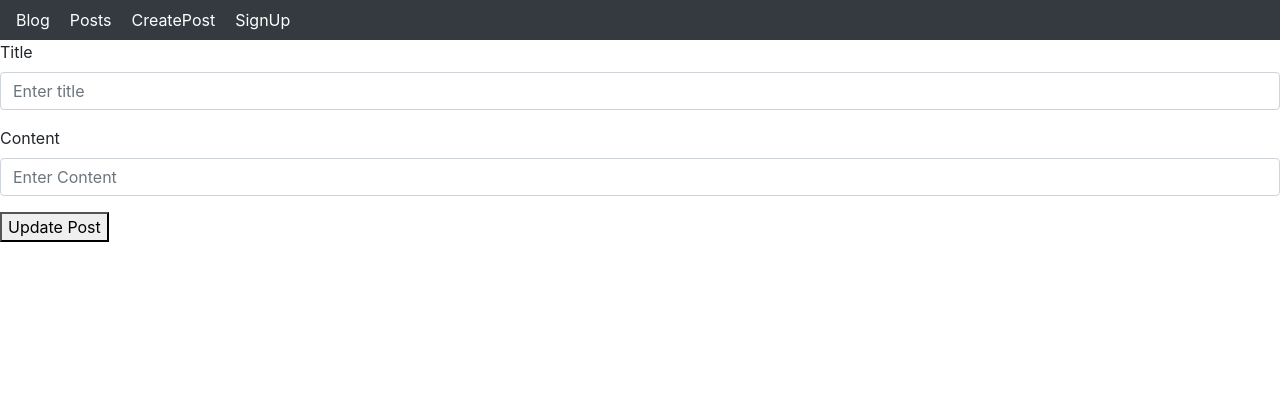
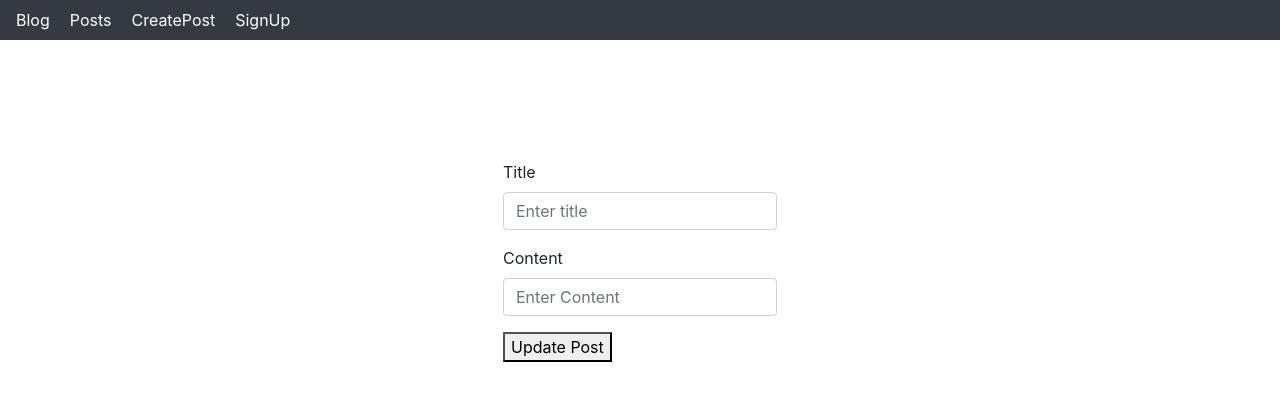
Before and after one commit to Nerfi/blog-app, a React (Create React App) app: page /update/post/1 in a window 1280 px wide. Shown: the top 400 px of the page. Built offline with nearby package versions, Linux system fonts and the light colour scheme; no server answers; the HTML template or start-up script is replaced by a standard one.

Commit message:
stated with update componennt, read the comments leave on the comment and check docs from firestore

```diff
--- a/src/components/PostCreation/CreatePost.js
+++ b/src/components/PostCreation/CreatePost.js
@@ -37,7 +37,7 @@ function Post(props) {
     event.preventDefault();
 
     const {title, author, likes }  = details;
-    const {value} = category;
+    const { value } = category;
 
 
     // code from firestore
--- a/src/components/UpdatePost/UpdatePost.js
+++ b/src/components/UpdatePost/UpdatePost.js
@@ -1,5 +1,8 @@
 import React,{useState, useEffect} from 'react';
 import {Form} from 'react-bootstrap';
+//importing firebase
+import firebase from '../../firebase/firebase';
+
 
 const UpdatePost = (props) => {
 
@@ -9,15 +12,28 @@ const UpdatePost = (props) => {
     category: ""
   });
 
+  //probablemente necesito reescribir este hook, completamente with firestore methods.
+  useEffect(() => {
 
-  useEffect(() => {
     async function fetchSinglePost () {
+
       const fetchPost = await fetch(`https://blog-fa351.firebaseio.com/posts/${props.match.params.id}.json`);
       const response = await fetchPost.json();
       setUpdatePost(response);
     };
 
     fetchSinglePost();
+
+  },[]);
+
+  useEffect(() => {
+
+    const getSingleDoc = () => {
+      firebase
+      firestore()
+    }
+
+
   },[]);
 
  const handleChange = event => {
@@ -53,11 +69,14 @@ const updatedPost = async () => {
   setUpdatePost(response);
   props.history.push('/posts');
 
+  //Re-writing with firestore docs
+
+
 }
 
 
   return(
-    <div>
+    <div style={{display: 'flex', justifyContent: 'center', marginTop: '15vh'}}>
      <Form >
         <Form.Group controlId="formGroupEmail">
         <Form.Label>Title</Form.Label>
@@ -67,8 +86,8 @@ const updatedPost = async () => {
           <Form.Label >Content</Form.Label>
           <Form.Control onChange={handleChange} name="author" type="text" placeholder="Enter Content"  value={updatePost.author}/>
          </Form.Group>
+       <button  type="button" onClick={updatedPost}>Update Post</button>
       </Form>
-      <button onClick={updatedPost}>Update Post</button>
 
     </div>
   );
```
